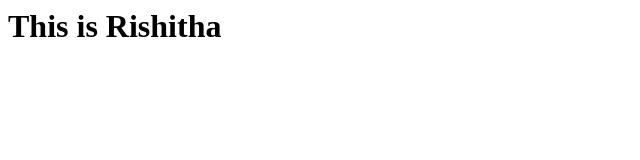
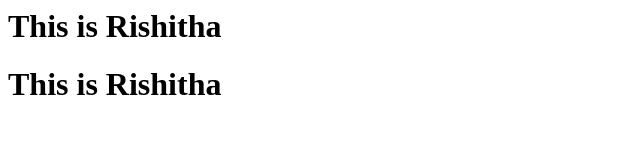
Before and after one commit to rishithamokara/simple-ci-cd, a plain HTML site: page index.html in a window 1280 px wide. Shown: the whole page, without its empty margins (0-640 px from the left). Drawn offline with Linux system fonts and the light colour scheme.

Commit message:
Update index.html

```diff
--- a/index.html
+++ b/index.html
@@ -1,5 +1,8 @@
 <html>
 <body>
 <h1>This is Rishitha</h1>
+
+  <h1>This is Rishitha</h1>
 </body>
+
 </html>
```
